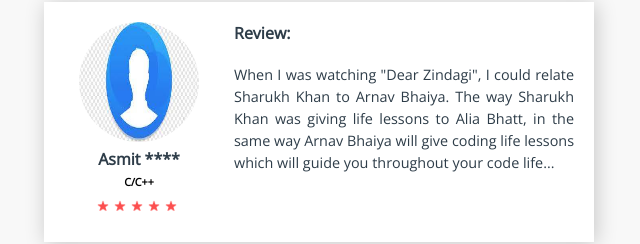
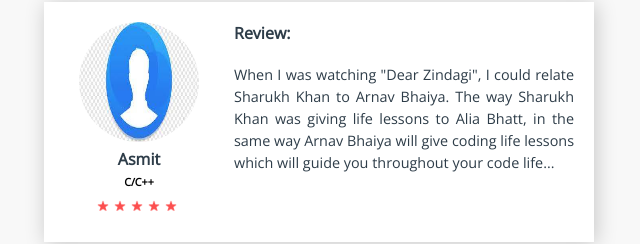
Before and after one commit to SoumyadeepGhosh24/E-Learning-Website, a plain HTML site: page index.html in a window 1280 px wide. Shown: the part 4992-5236 px from the top of the page, 321-961 px from the left. Drawn offline with nearby package versions, Linux system fonts and the light colour scheme; files whose address does not match are found by name.

Commit message:
Update index.html

```diff
--- a/index.html
+++ b/index.html
@@ -229,7 +229,7 @@
 		</div>
 		<div class="rev-card">
 			<div class="identity">
-				<img src="/creator/humanNotExist1.jpg"><p>Asmit ****</p>
+				<img src="/creator/humanNotExist1.jpg"><p>Asmit</p>
 				<h6>C/C++</h6>
 				<div class="rating"><img src="images/icon/star.png"><img src="images/icon/star.png"><img src="images/icon/star.png"><img src="images/icon/star.png"><img src="images/icon/star.png"></div>
 			</div>
```
